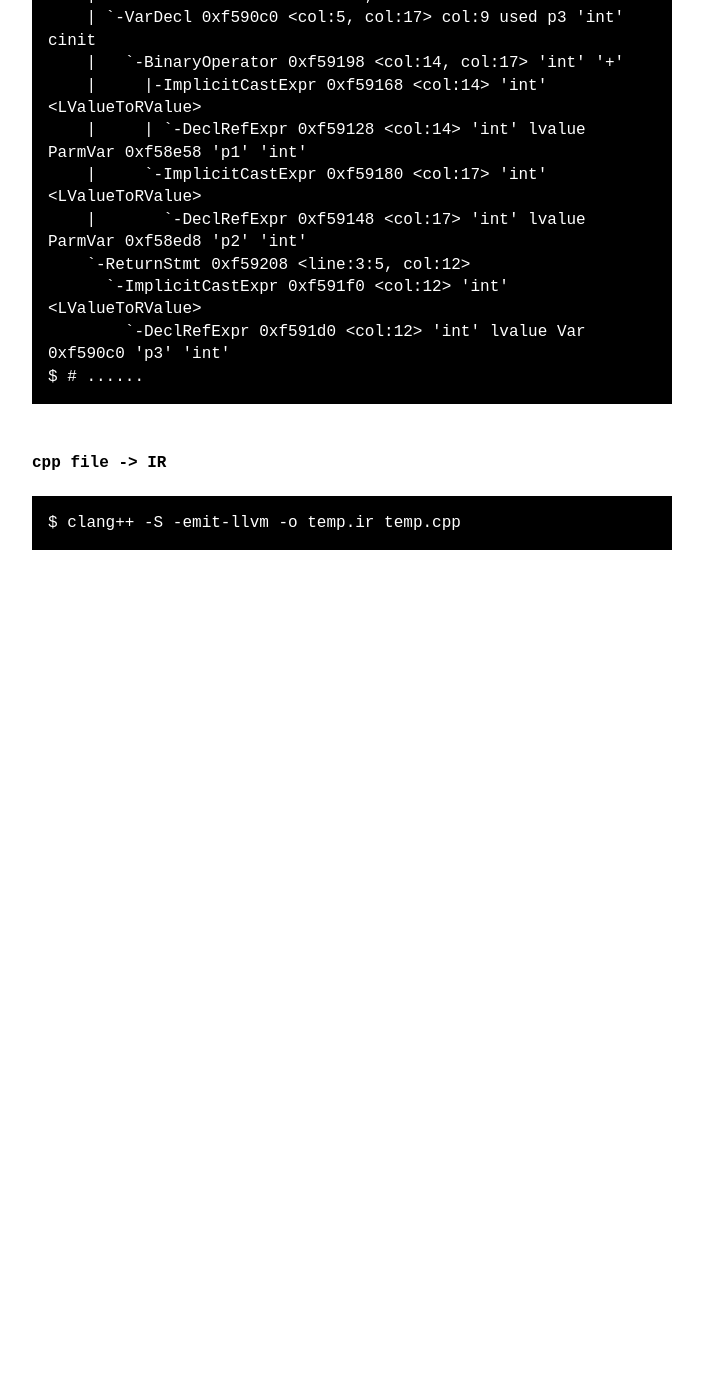
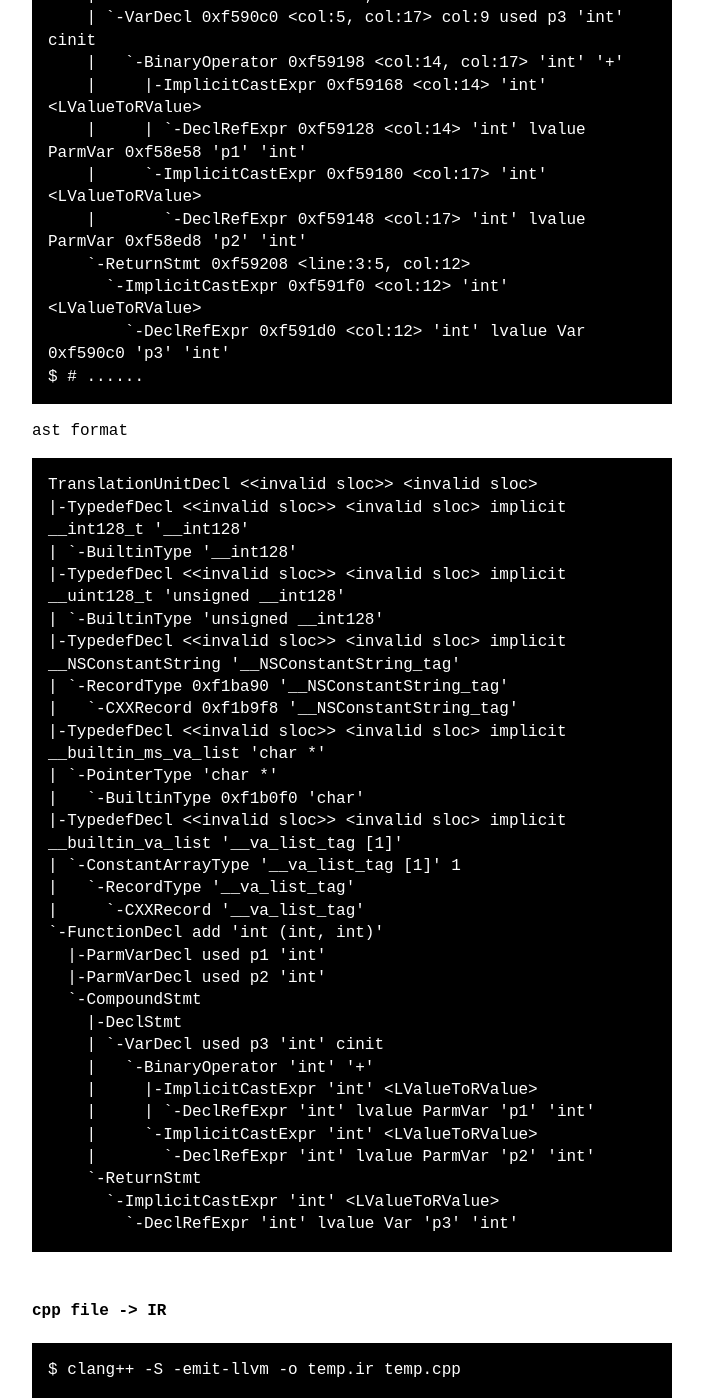
Before and after one commit to shecannotsee/shecannotsee.github.io, a Jekyll site: the page built from _posts/2023-10-13-llvm_use.md, in a window 1280 px wide and 1400 px high, scrolled down 1063 px. Shown: the whole window, without its empty margins (288-991 px from the left). Built offline with Jekyll 4.4.1, drawn with Linux system fonts in a browser that asks for light colours; before the commit the page ends 1693 px from its top, so only the background shows below that.

Commit message:
[docs]\nadd

````diff
--- a/_posts/2023-10-13-llvm_use.md
+++ b/_posts/2023-10-13-llvm_use.md
@@ -51,6 +51,40 @@ TranslationUnitDecl 0xf1b058 <<invalid sloc>> <invalid sloc>
 $ # ......
 ```
 
+ast format
+
+```bash
+TranslationUnitDecl <<invalid sloc>> <invalid sloc>
+|-TypedefDecl <<invalid sloc>> <invalid sloc> implicit __int128_t '__int128'
+| `-BuiltinType '__int128'
+|-TypedefDecl <<invalid sloc>> <invalid sloc> implicit __uint128_t 'unsigned __int128'
+| `-BuiltinType 'unsigned __int128'
+|-TypedefDecl <<invalid sloc>> <invalid sloc> implicit __NSConstantString '__NSConstantString_tag'
+| `-RecordType 0xf1ba90 '__NSConstantString_tag'
+|   `-CXXRecord 0xf1b9f8 '__NSConstantString_tag'
+|-TypedefDecl <<invalid sloc>> <invalid sloc> implicit __builtin_ms_va_list 'char *'
+| `-PointerType 'char *'
+|   `-BuiltinType 0xf1b0f0 'char'
+|-TypedefDecl <<invalid sloc>> <invalid sloc> implicit __builtin_va_list '__va_list_tag [1]'
+| `-ConstantArrayType '__va_list_tag [1]' 1
+|   `-RecordType '__va_list_tag'
+|     `-CXXRecord '__va_list_tag'
+`-FunctionDecl add 'int (int, int)'
+  |-ParmVarDecl used p1 'int'
+  |-ParmVarDecl used p2 'int'
+  `-CompoundStmt
+    |-DeclStmt
+    | `-VarDecl used p3 'int' cinit
+    |   `-BinaryOperator 'int' '+'
+    |     |-ImplicitCastExpr 'int' <LValueToRValue>
+    |     | `-DeclRefExpr 'int' lvalue ParmVar 'p1' 'int'
+    |     `-ImplicitCastExpr 'int' <LValueToRValue>
+    |       `-DeclRefExpr 'int' lvalue ParmVar 'p2' 'int'
+    `-ReturnStmt
+      `-ImplicitCastExpr 'int' <LValueToRValue>
+        `-DeclRefExpr 'int' lvalue Var 'p3' 'int'
+```
+
 
 
 #### cpp file -> IR
````
